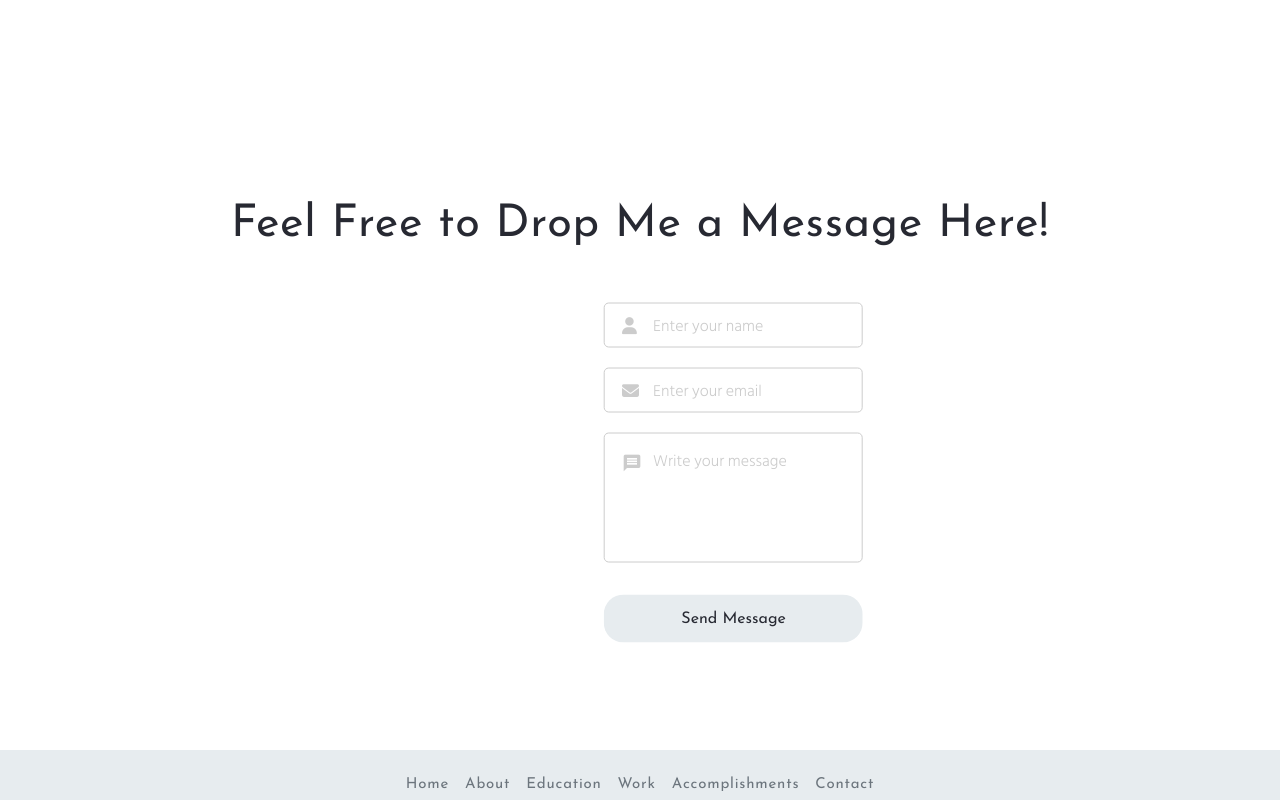
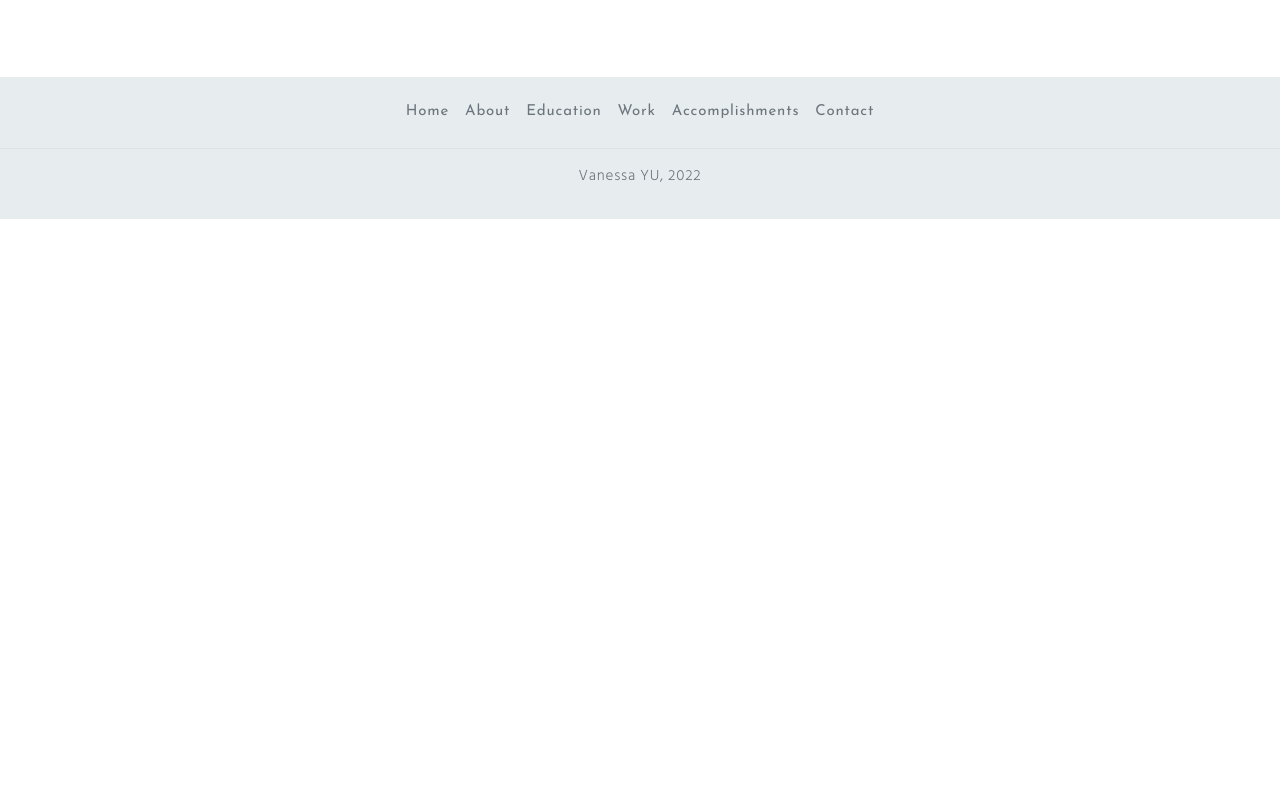
Before and after one commit to Vanessayuuu/Vanessa-page, a plain HTML site: page Vanessa-page/contact_me.html in a window 1280 px wide. Shown: the part 507-1307 px from the top of the page. After the commit the page ends 1030 px from the top, so only its background shows below. Drawn offline with nearby package versions, Linux system fonts and the light colour scheme.

Commit message:
Update contact_me.html

```diff
--- a/Vanessa-page/contact_me.html
+++ b/Vanessa-page/contact_me.html
@@ -29,35 +29,6 @@
               </div>
             </div>
         </section>
-        <section id="contact_second">
-          <div class="container">
-            <h2>Feel Free to Drop Me a Message Here!</h2>
-              <div class="wrapper">
-                <div class="form_box">
-                  <form action="#">
-                    <div class="dbl-field">
-                      <div class="field">
-                        <input type="text" name="name" placeholder="Enter your name">
-                        <i class='fas fa-user'></i>
-                      </div>
-                      <div class="field">
-                        <input type="text" name="email" placeholder="Enter your email">
-                        <i class='fas fa-envelope'></i>
-                      </div>
-                    </div>
-                    <div class="message">
-                      <textarea placeholder="Write your message" name="message"></textarea>
-                      <i class="material-icons">message</i>
-                    </div>
-                    <div class="button-area">
-                      <button class="btn" type="submit">Send Message</button>
-                      <span></span>
-                    </div>
-                  </form>
-                </div>
-              </div>
-          </div>
-        </section>
       </div>
       <footer-component></footer-component>
     </body>
```
